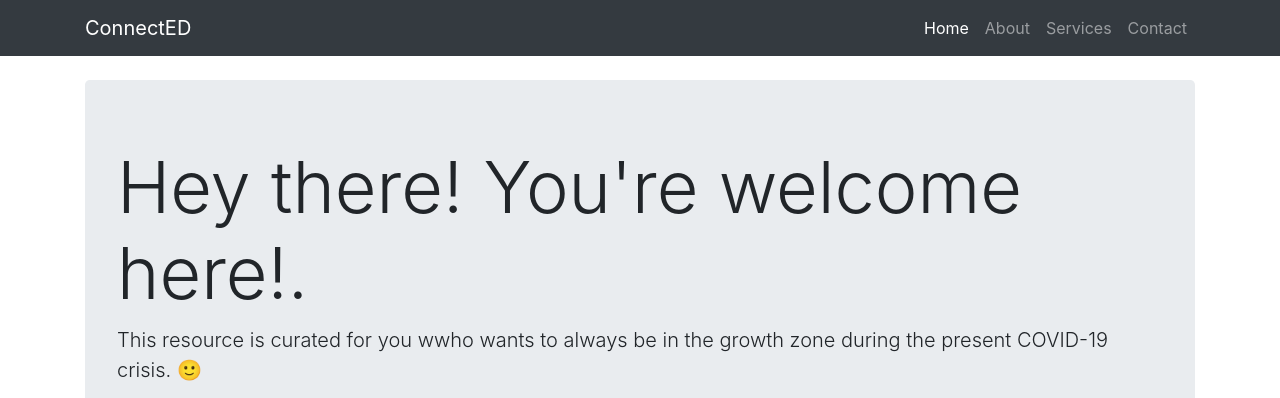
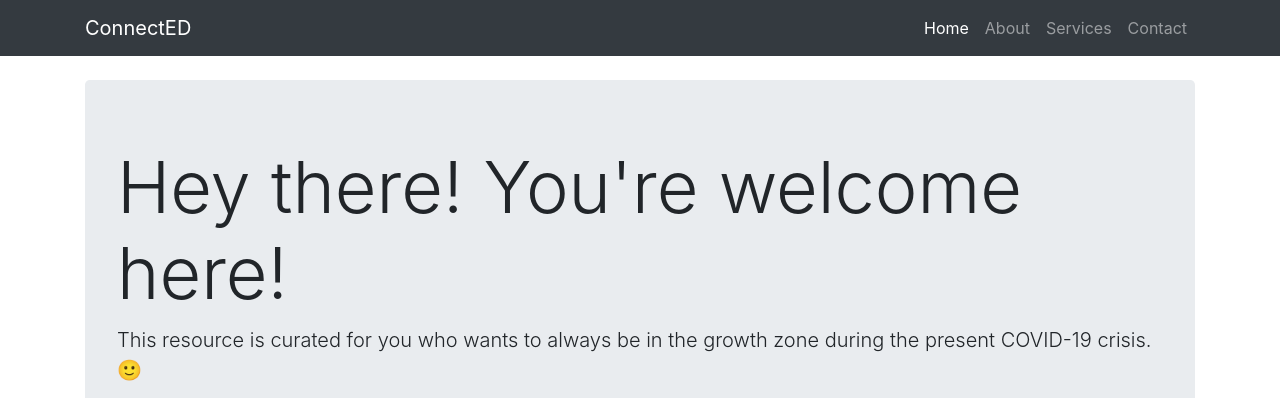
Before and after one commit to CovidConnected/covidconnected.github.io, a website: page index.html in a window 1280 px wide. Shown: the top 398 px of the page. Drawn offline with nearby package versions, Linux system fonts and the light colour scheme.

Commit message:
Update index.html

```diff
--- a/index.html
+++ b/index.html
@@ -60,8 +60,8 @@
 
     <!-- Jumbotron Header -->
     <header class="jumbotron my-4">
-      <h1 class="display-3">Hey there! You're welcome here!. </h1>
-      <p class="lead">This resource is curated for you wwho wants to always be in the growth zone during the present COVID-19 crisis. 🙂</p>
+      <h1 class="display-3">Hey there! You're welcome here! </h1>
+      <p class="lead">This resource is curated for you who wants to always be in the growth zone during the present COVID-19 crisis. 🙂</p>
       <a href="#" class="btn btn-primary btn-lg">Learn More!</a>
     </header>
 
```
